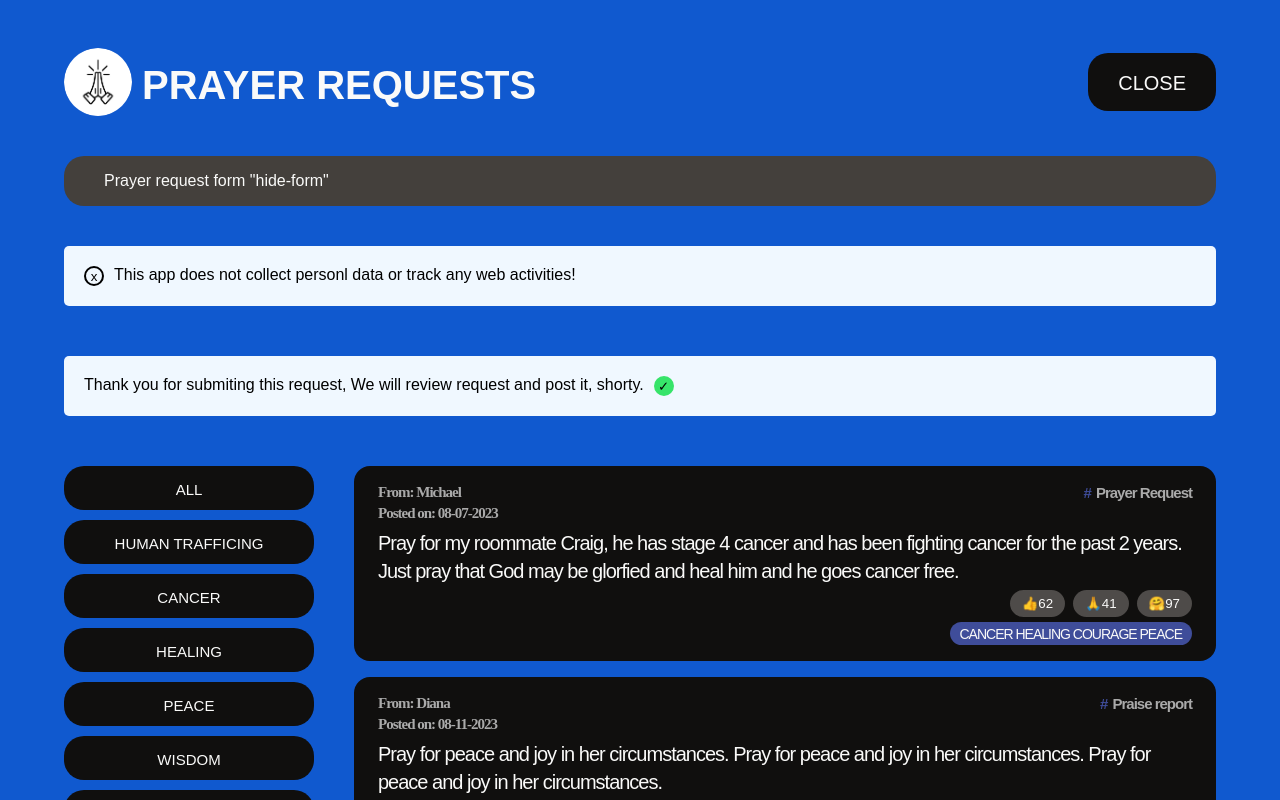
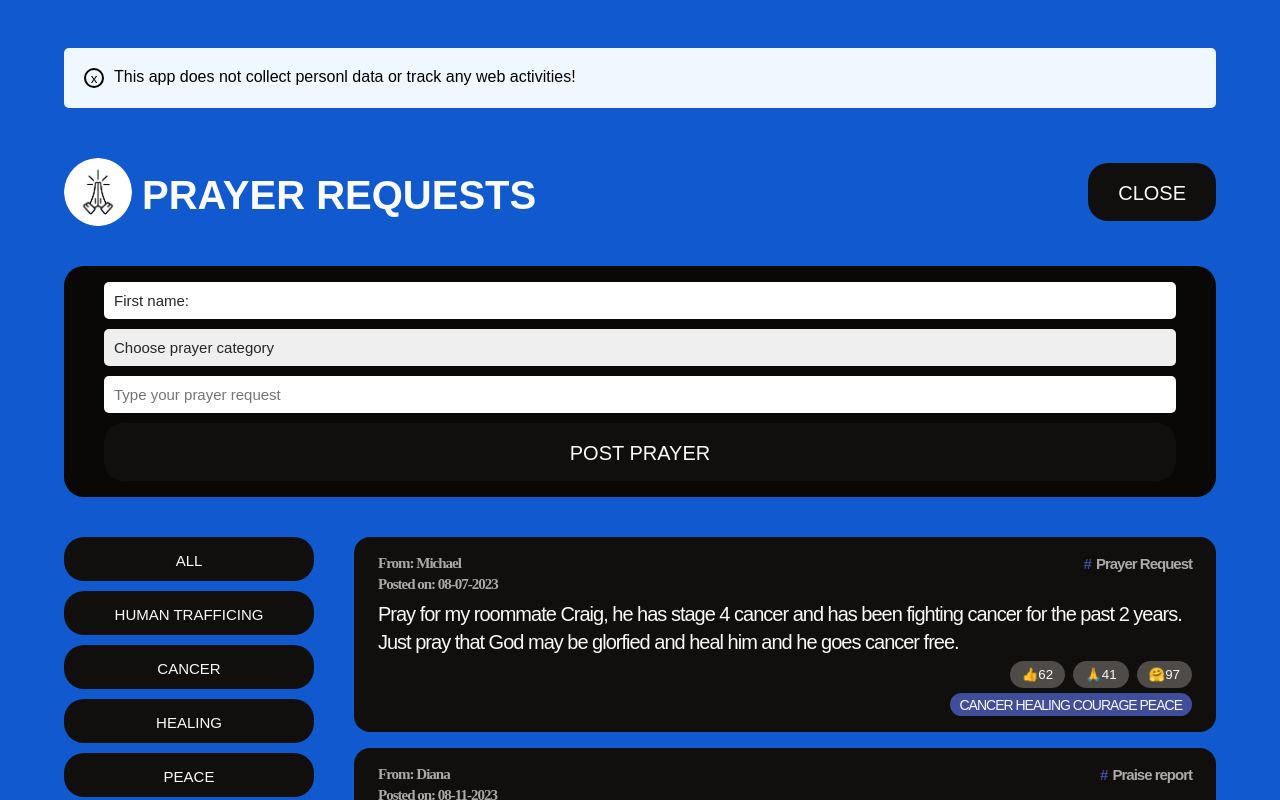
Before and after one commit to michaelyaacoub/prayer-app, a React (Create React App) app: page / in a window 1280 px wide. Both pictures are taken after a click on the button "SHARE A PRAYER". Shown: the top 800 px of the page. Built offline with nearby package versions, Linux system fonts and the light colour scheme; a web font is replaced by a local one.

Commit message:
created form component

```diff
--- a/src/App.js
+++ b/src/App.js
@@ -1,4 +1,3 @@
-import { func } from "prop-types";
 import "./style.css"
 import { useState } from "react";
 
@@ -38,18 +37,25 @@ const dataRequests = [
   }
 ];
 
-
-
+const prayerFilter = [
+  { name: "Human Trafficing" },
+  { name: "Cancer" },
+  { name: "Healing" },
+  { name: "Peace" },
+  { name: "Wisdom" },
+  { name: "Courage" },
+  { name: "Spiritual Life" },
+  { name: "Marriage" },
+];
 
 function App() {
   const [showForm, setShowForm] = useState(false);
 
   return (
     <>
+      <FooterMessage />
       <Header showForm={showForm} setShowForm={setShowForm} />
       {showForm ? <PrayerRequestForm /> : null}
-
-      <FooterMessage />
 
       <main className="main">
         <CategoryFilter />
@@ -74,22 +80,29 @@ function Header({ showForm, setShowForm }) {
 }
 
 function PrayerRequestForm() {
+  const [text, setText] = useState("")
   return (
     <form className="fill-form">
-      Prayer request form "hide-form"
+      <input
+        type="text"
+        name="user_name"
+        id="user_name"
+        placeholder="First name:"
+        value={text}
+        onChange={(e) => setText(e.target.value)}
+      />
+      <select name="selection" id="selection">
+        <option value="">Choose prayer category</option>
+        {prayerFilter.map((filt) => (
+          <option value={filt.name}>{filt.name.toUpperCase()}</option>
+        ))}
+      </select>
+      <textarea name="prayer" rows="1" cols="40" placeholder="Type your prayer request"></textarea>
+      <button id="submit-post" className="btn btn-large">Post Prayer</button>
     </form>
   );
 }
-const prayerFilter = [
-  { name: "Human Trafficing" },
-  { name: "Cancer" },
-  { name: "Healing" },
-  { name: "Peace" },
-  { name: "Wisdom" },
-  { name: "Courage" },
-  { name: "Spiritual Life" },
-  { name: "Marriage" },
-];
+
 function CategoryFilter() {
   return (
     <aside>
@@ -147,27 +160,19 @@ function PrayerBox({ list, test }) {
 }
 
 function FooterMessage() {
+  const [close, setClose] = useState(true);
+
+  const HandleClose = () => {
+    setClose(false)
+  }
   return (
-    <footer>
+    close ? (
       <div className="pop-up">
-        <button id="btn-msg">x</button>
+        <button id="btn-msg" closeBtn={close} onClick={HandleClose}>x</button>
         <p>This app does not collect personl data or track any web activities!</p>
-      </div>
-      <div className="pop-up">
-        <p>
-          Thank you for submiting this request, We will review request and post it, shorty.
-        </p>
-        <button id="btn-msg" className="fas fa-check"
-          style={{
-            backgroundColor: "#37e46a",
-            borderColor: "#37e46a",
-            cursor: "default"
-          }}
-        >✓</button>
-      </div>
+      </div>) : null
+  )
 
-    </footer>
-  )
 }
 
 export default App;
--- a/src/style.css
+++ b/src/style.css
@@ -67,6 +67,60 @@ h2 {
     color: #fafaf9;
 }
 
+/* FORM */
+.fill-form {
+    border-radius: 20px;
+    background-color: #090807;
+    padding: 16px 40px;
+    margin-bottom: 40px;
+    gap: 10px;
+
+    display: grid;
+    align-items: center;
+    grid-template-columns: 1fr;
+}
+
+.fill-form input,
+select,
+option,
+textarea {
+    outline: none;
+    border: none;
+    padding: 10px;
+    font-family: inherit;
+    font-size: 15px;
+    border-radius: 5px;
+    color: #292524;
+}
+
+select {
+    appearance: none;
+}
+
+select::-ms-expand {
+    /* Remove native arrow on IE */
+    display: none;
+}
+
+textarea {
+    resize: none;
+    font-size: 15px;
+}
+
+input[type=text]:focus {
+    border: 3px solid #292524;
+}
+
+input::placeholder {
+    color: #292524;
+}
+
+label {
+    display: block;
+    margin-bottom: 10px;
+}
+
+/* BODY */
 .box {
     /* #332a21 */
     font-size: 20px;
@@ -191,63 +245,6 @@ ul {
     list-style: none;
 }
 
-/* FORM */
-.fill-form {
-    border-radius: 20px;
-    background-color: #44403c;
-    padding: 16px 40px;
-    margin-bottom: 40px;
-    gap: 10px;
-
-    display: grid;
-    align-items: center;
-    grid-template-columns: 1fr;
-}
-
-.hide-form {
-    display: none !important;
-}
-
-.fill-form input,
-select,
-option,
-textarea {
-    outline: none;
-    border: none;
-    padding: 10px;
-    font-family: inherit;
-    font-size: 15px;
-    border-radius: 5px;
-    color: #292524;
-}
-
-select {
-    appearance: none;
-}
-
-select::-ms-expand {
-    /* Remove native arrow on IE */
-    display: none;
-}
-
-textarea {
-    resize: none;
-    font-size: 15px;
-}
-
-input[type=text]:focus {
-    border: 3px solid #292524;
-}
-
-input::placeholder {
-    color: #292524;
-}
-
-label {
-    display: block;
-    margin-bottom: 10px;
-}
-
 /* FOOTER */
 .pop-up {
     display: flex;
```
Also changed, not shown: src/postSubmit.js (added, +12 -0 lines).
